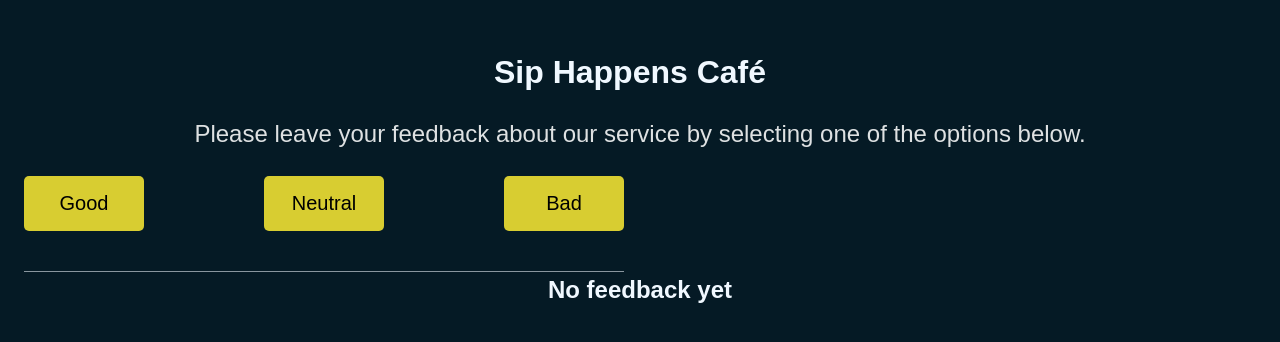
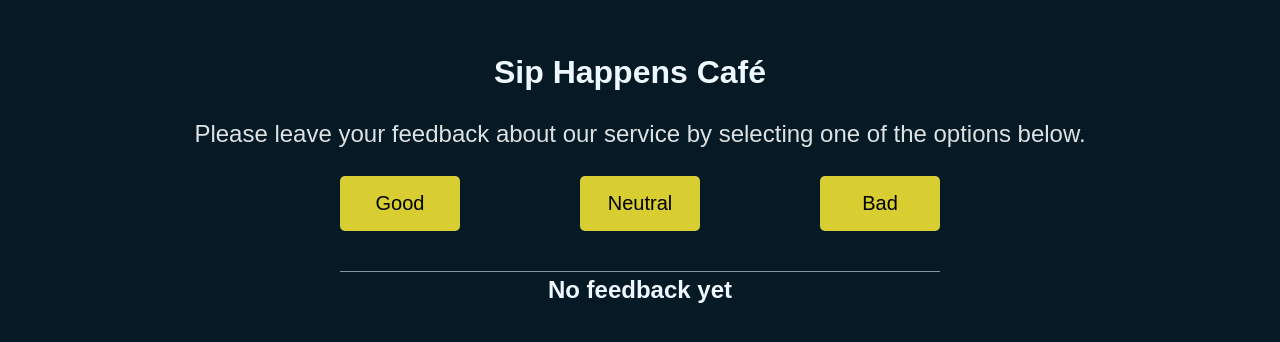
Before and after one commit to Mariia-Petlovana-91/react02, a React (Vite) app: page / in a window 1280 px wide. Shown: the top 342 px of the page. Built offline with nearby package versions, Linux system fonts and the light colour scheme.

Commit message:
position options container

```diff
--- a/src/components/Options/Options.module.css
+++ b/src/components/Options/Options.module.css
@@ -1,4 +1,6 @@
 .options__container{
+	margin-right: auto;
+	margin-left: auto;
 	max-width: 600px;
 	border-bottom: solid 1px rgba(240, 248, 255, 0.562);
 	padding-bottom: 20px;
@@ -7,8 +9,6 @@
 .options__list{
 	display: flex;
 	justify-content: space-between;
-	margin-right: auto;
-	margin-left: auto;
 	margin-bottom: 20px;
 }
 
```
